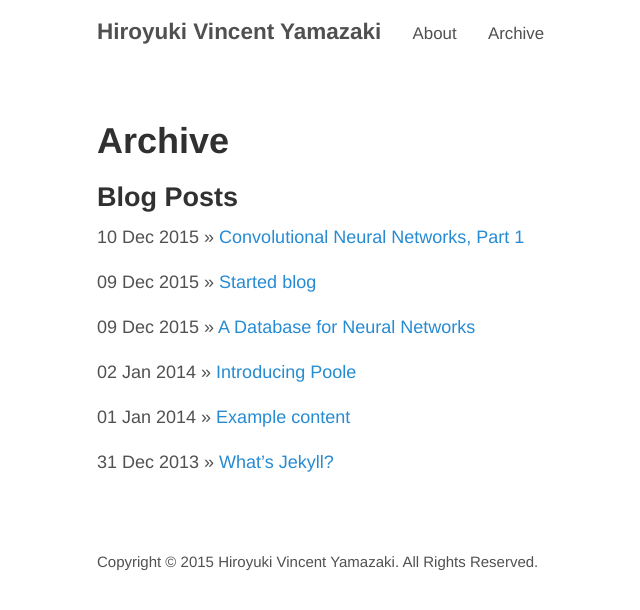
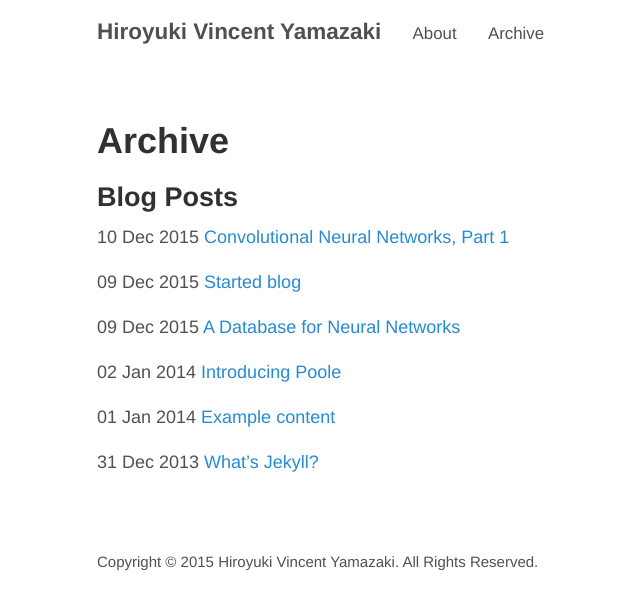
Before and after one commit to hvy/hvy.github.io, a Jekyll site: the page built from archive.md, in a window 1280 px wide. Shown: the top 610 px of the page, without its empty margins (228-868 px from the left). Built offline with Jekyll 4.4.1, drawn with Linux system fonts in a browser that asks for light colours.

Commit message:
changed list format in archives

```diff
--- a/archive.md
+++ b/archive.md
@@ -6,5 +6,5 @@ title: Archive
 ## Blog Posts
 
 {% for post in site.posts %}
-  {{ post.date | date_to_string }} &raquo; [ {{ post.title }} ]({{ post.url }})
+  {{ post.date | date_to_string }} [ {{ post.title }} ]({{ post.url }})
 {% endfor %}
```
